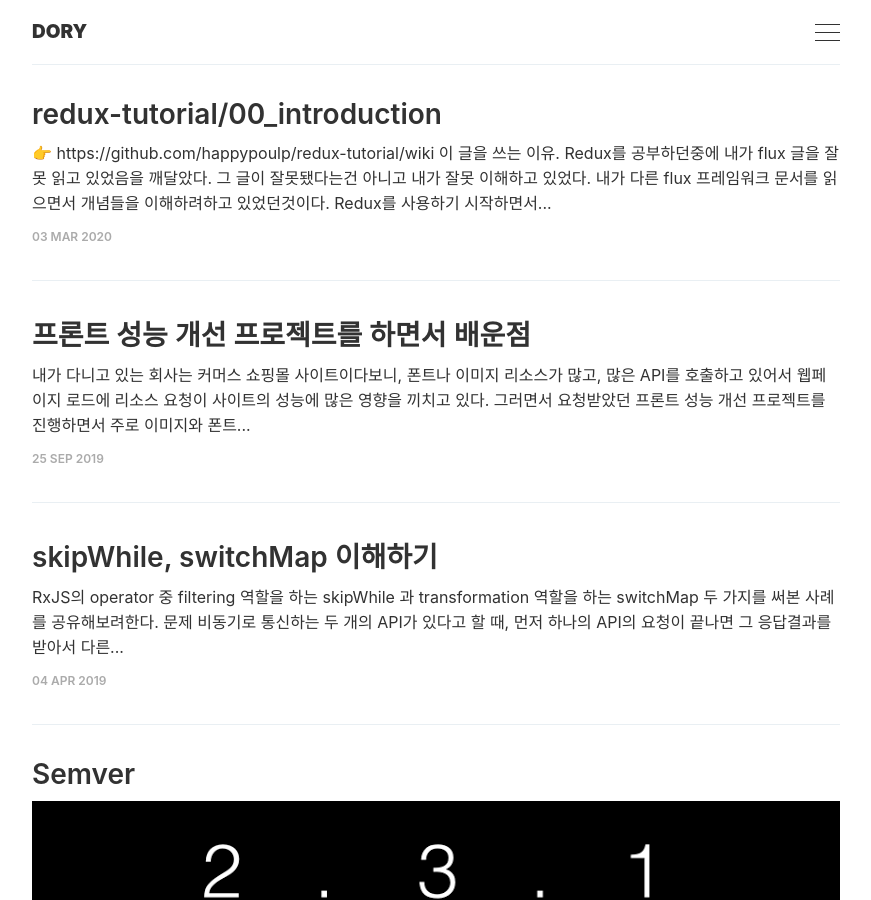
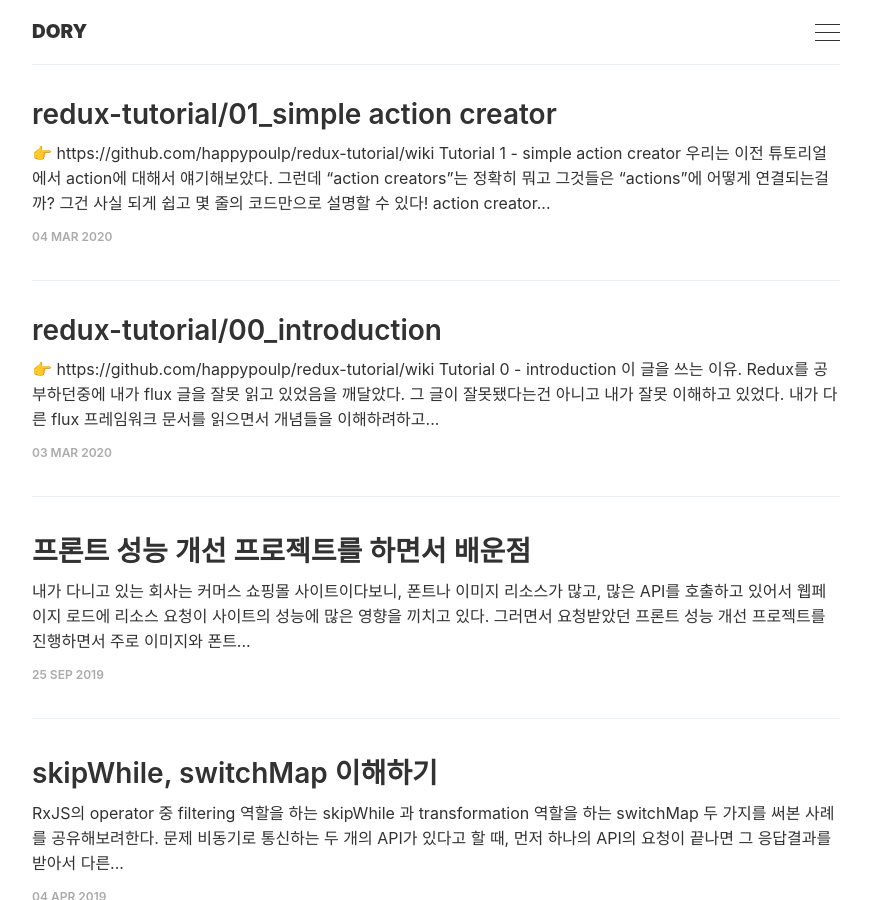
Before and after one commit to xx4159/xx4159.github.io, a Jekyll site: the page built from index.html, in a window 1280 px wide and 900 px high. Shown: the whole window, without its empty margins (204-1075 px from the left). Built offline with Jekyll 4.4.1, drawn with Linux system fonts in a browser that asks for light colours; the list of posts is cut into pages by our own code; some of the changed lines change nothing that is shown.

Commit message:
add redux tutorial2

````diff
--- a/_posts/2020-03-03-redux-tutorial-00-introduction.md
+++ b/_posts/2020-03-03-redux-tutorial-00-introduction.md
@@ -4,15 +4,15 @@ title: redux-tutorial/00_introduction
 description: redux 소개
 tags: [redux]
 ---
+👉 https://github.com/happypoulp/redux-tutorial/wiki
 <!-- Tutorial 0 - introduction.js -->
+# Tutorial 0 - introduction
 <!--
 Why this tutorial?
 While trying to learn Redux, I realized that I had accumulated incorrect knowledge about flux through articles I read and personal experience. I don't mean that articles about flux are not well written but I just didn't grasp concepts correctly. In the end, I was just applying documentation of different flux frameworks (Reflux, Flummox, FB Flux) and trying to make them match with the theoretical concept I read about (actions / actions creators, store, dispatcher, etc).
 Only when I started using Redux did I realize that flux is more simple than I thought. This is all thanks to Redux being very well designed and having removed a lot of "anti-boilerplate features" introduced by other frameworks I tried before. I now feel that Redux is a much better way to learn about flux than many other frameworks. That's why I want now to share with everyone, using my own words,
 flux concepts that I am starting to grasp, focusing on the use of Redux.
 -->
-
-👉 https://github.com/happypoulp/redux-tutorial/wiki
 
 ### 이 글을 쓰는 이유.
 Redux를 공부하던중에 내가 flux 글을 잘못 읽고 있었음을 깨달았다. 그 글이 잘못됐다는건 아니고 내가 잘못 이해하고 있었다. 내가 다른 flux 프레임워크 문서를 읽으면서 개념들을 이해하려하고 있었던것이다.
@@ -120,4 +120,4 @@ flux와 flux의 단방향 데이터 흐름을 이용하면 위 예제는 아래
 
 <!-- Go to next tutorial: 01_simple-action-creator.js -->
 
-다음: [01_simple-action-creator.md](./01_simple-action-creator.md)
+다음: [01_simple action creator](/2020/03/04/redux-tutorial-01-simple-action-creator/)
--- /dev/null
+++ b/_posts/2020-03-04-redux-tutorial-01-simple-action-creator.md
@@ -0,0 +1,89 @@
+---
+layout: post
+title: redux-tutorial/01_simple action creator
+description: redux 소개
+tags: [redux]
+---
+👉 https://github.com/happypoulp/redux-tutorial/wiki
+<!-- Tutorial 1 - simple-action-creator.js -->
+# Tutorial 1 - simple action creator
+
+<!-- We started to talk a little about actions in the introduction but what exactly are those "action creators" and how are they linked to "actions"? -->
+
+우리는 이전 튜토리얼에서 action에 대해서 얘기해보았다. 그런데 "action creators"는 정확히 뭐고 그것들은 "actions"에 어떻게 연결되는걸까?
+
+<!-- It's actually so simple that a few lines of code can explain it all! -->
+
+그건 사실 되게 쉽고 몇 줄의 코드만으로 설명할 수 있다!
+
+<!-- The action creator is just a function...
+var actionCreator = function() {
+    // ...that creates an action (yeah, the name action creator is pretty obvious now) and returns it
+    return {
+        type: 'AN_ACTION'
+    }
+} -->
+
+action creator 는 쉽게말해 그냥 하나의 함수다...
+```javascript
+var actionCreator = function() {
+    // ...action 생성하고 action 리턴
+    return {
+        type: 'AN_ACTION'
+    }
+}
+```
+
+<!-- So is that all? yes. -->
+이게 전부다.
+
+<!-- However, one thing to note is the format of the action. This is kind of a convention in flux that the action is an object that contains a "type" property. This type allows for further handling of the action. Of course, the action can also contain other properties to pass any data you want. -->
+
+그치만 주의할것이 action의 포맷이다. flux에서의 컨벤션 중 하나이다.
+action은 "type" 프로퍼티를 갖고있는다. 이게 나중에 action을 핸들링한다.
+물론 다른 프로퍼티도 가질 수 있고 원하는 데이터를 넘길 수 있다.
+
+<!-- We'll also see later that the action creator can actually return something other than an action,
+like a function. This will be extremely useful for async action handling (more on that
+in dispatch-async-action.js). -->
+
+나중에 action creator 가 action 말고 다른것을 리턴하는것을 해볼거다. 예를 들어 함수라던가. 이건 비동기 action 핸들링에 유용하다 ([07_dispatch-async-action-1.md](./07_dispatch-async-action-1.md)).
+
+<!-- We can call this action creator and get an action as expected:
+console.log(actionCreator())
+Output: { type: 'AN_ACTION' } -->
+
+우린 이제 action creator를 호출할 수 있고 예상하는 action을 얻을 수 있다:
+```javascript
+console.log(actionCreator())
+// Output: { type: 'AN_ACTION' }
+```
+
+<!-- Ok, this works but it does not go anywhere...
+What we need is to have this action be sent somewhere so that
+anyone interested could know that something happened and could act accordingly.
+We call this process "Dispatching an action". -->
+
+작동하지만 이게 다다...
+우리는 이 action이 어딘가로 보내져서 관심을 갖고있는 누군가가 알게되고 그것에 맞춰서 행동할 수 있게 해야한다. 우린 이걸 "action 을 Dispatch 한다" 고 말한다.
+
+<!-- To dispatch an action we need... a dispatch function ("Captain obvious").
+And to let anyone interested know that an action happened, we need a mechanism to register
+"handlers". Such "handlers" to actions in traditional flux application are called stores and
+we'll see in the next section how they are called in Redux. -->
+
+action을 dispatch 하기위해서는... dispatch 함수가
+그리고 누군가가 action이 발생했다는것을 알게하려면, 핸들러를 등록할 방법이 필요하다. flux 애플리케이션에서 action에 등록할 그런 "핸들러"들은 store 라고 불려지고 Redux에서는 어떻게 불려지는지 다음에 알아보자.
+
+<!-- So far here is the flow of our application:
+ActionCreator -> Action -->
+
+여기까지가 애플리케이션의 흐름이다: ActionCreator -> Action
+
+<!-- Read more about actions and action creators here:
+http://redux.js.org/docs/recipes/ReducingBoilerplate.html -->
+
+action과 action creator에 대해서는 [여기서](https://redux.js.org/recipes/reducing-boilerplate#reducing-boilerplate) 더 자세히 알 수 있다.
+
+<!-- Go to next tutorial: 02_about-state-and-meet-redux.js -->
+다음: [02_about-state-and-meet-redux.md](./02_about-state-and-meet-redux.md)
````
